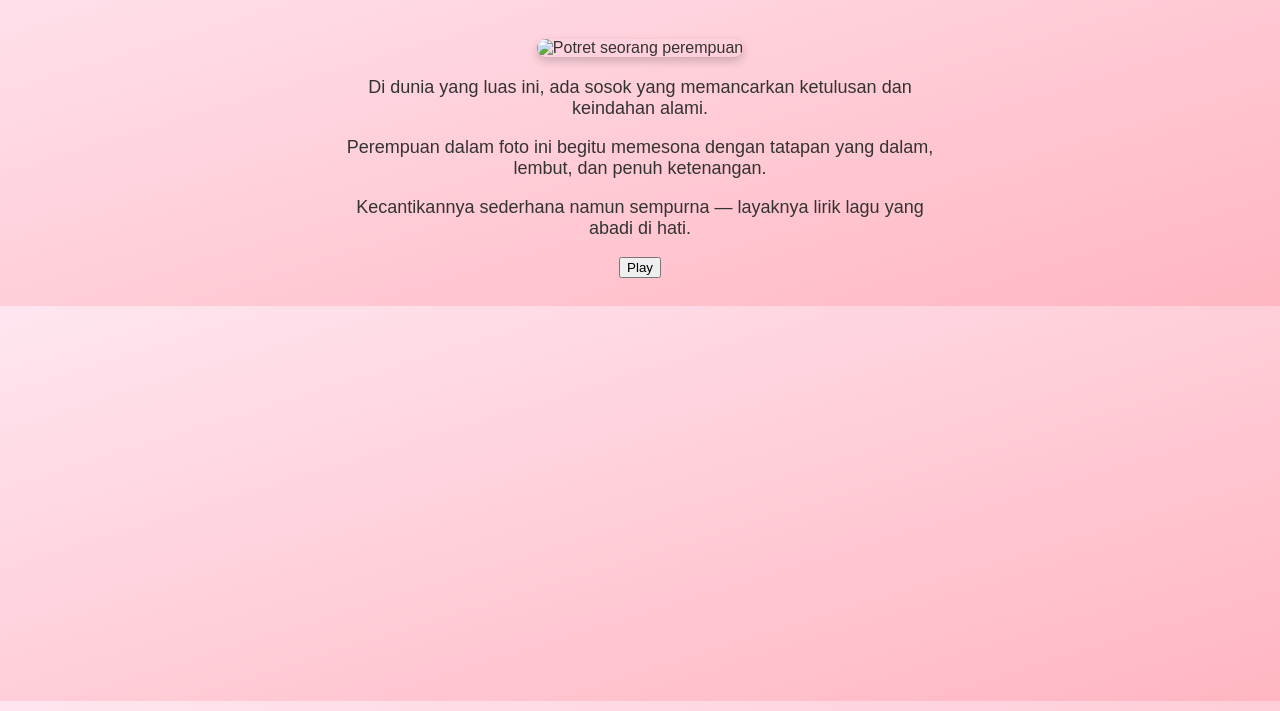
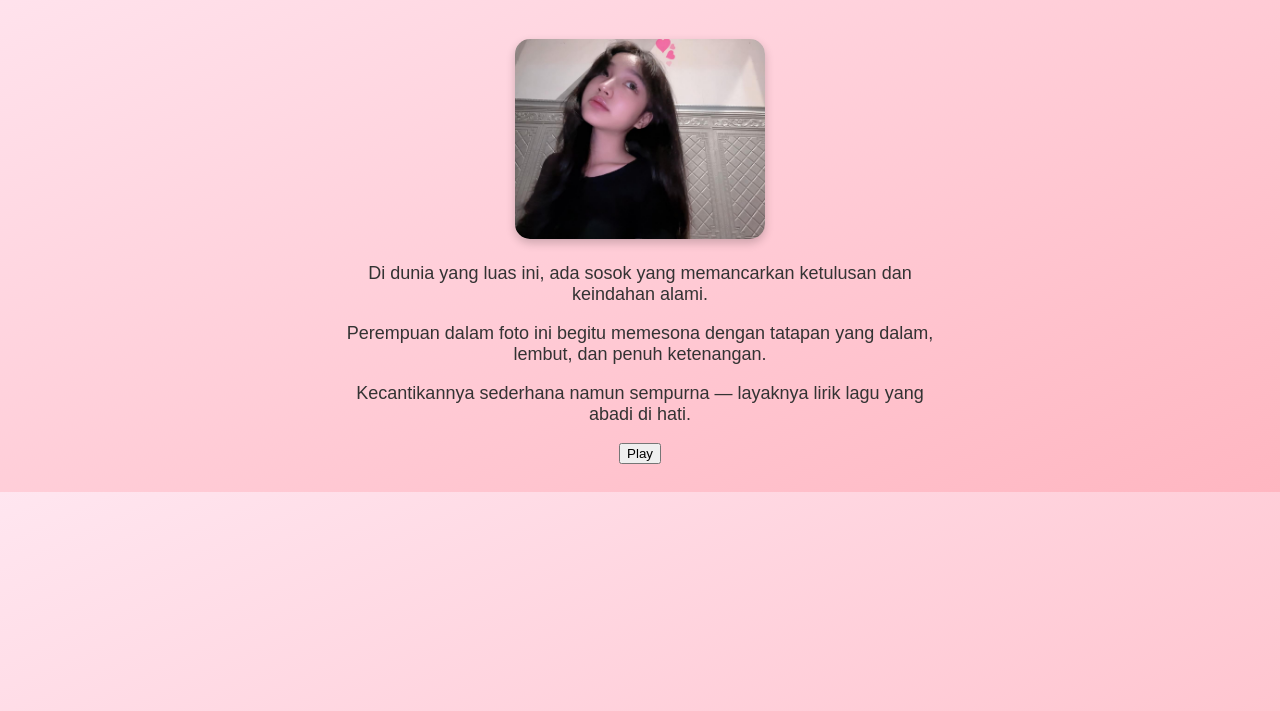
Before and after one commit to Dullz66/eriii_dongg, a plain HTML site: page index.html in a window 1280 px wide. Shown: the part 89-800 px from the top of the page. Drawn offline with Linux system fonts and the light colour scheme.

Commit message:
index.html

```diff
--- a/index.html
+++ b/index.html
@@ -10,7 +10,7 @@
 <body>
 
   <h1 id="judul">eriii??</h1>
-  <img src="Image1.png" alt="Potret seorang perempuan">
+  <img src="Image1.jpg" alt="Potret seorang perempuan">
 
   <!-- Teks -->
   <div class="description">
```
